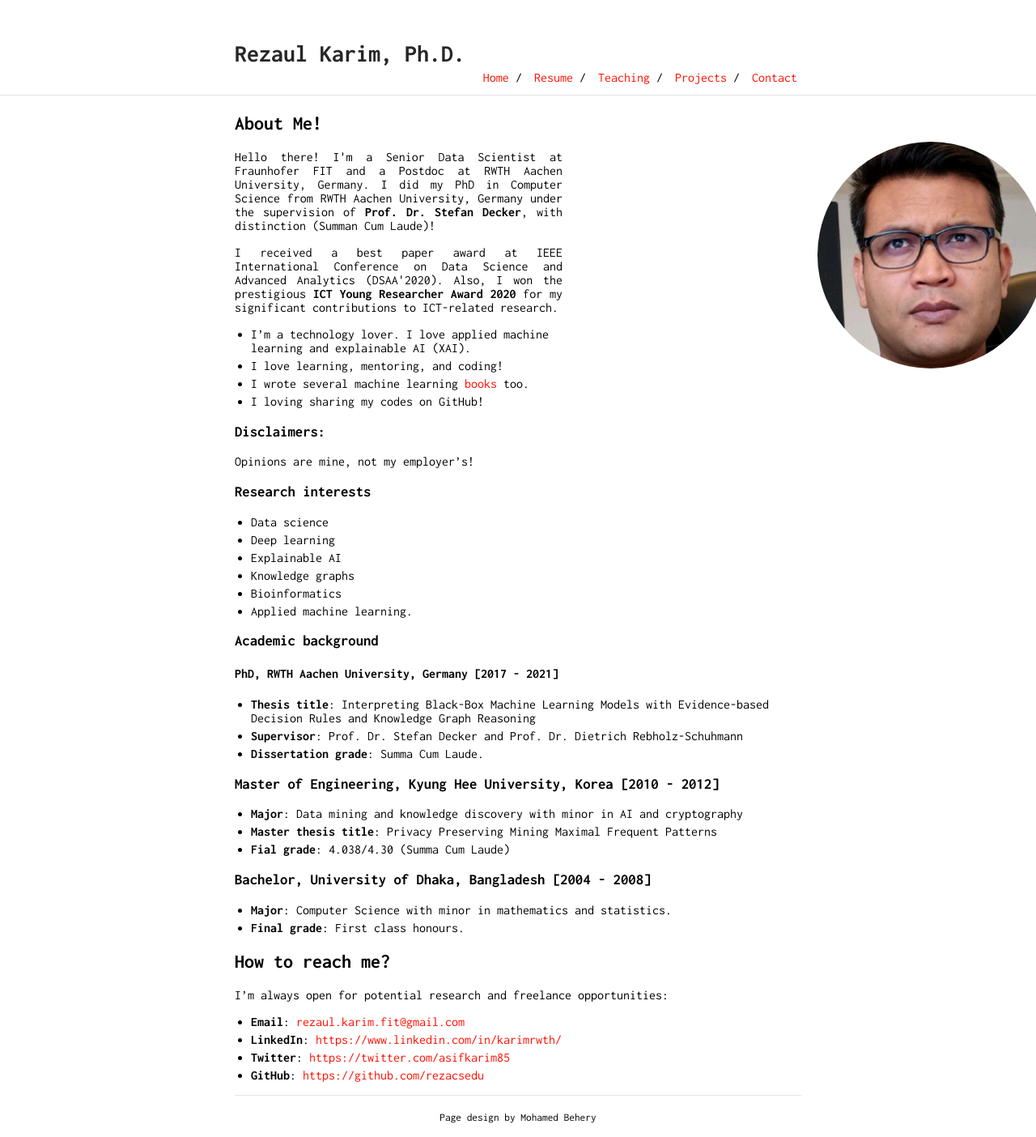
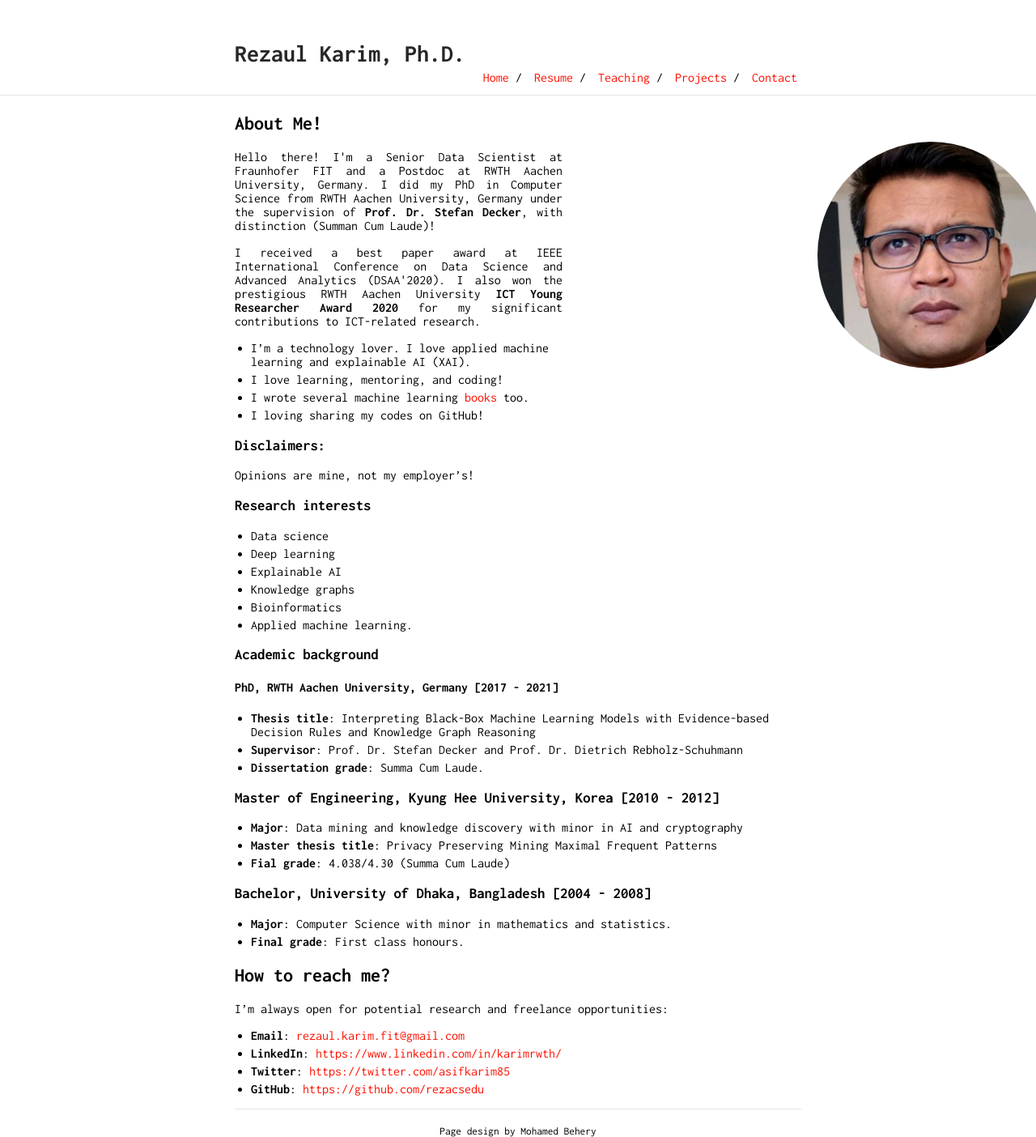
Before and after one commit to rezacsedu/rezacsedu.github.io, a Jekyll site: the page built from index.md, in a window 1280 px wide. Shown: the whole page at 81% size. Built offline with Jekyll 4.4.1, drawn with Linux system fonts in a browser that asks for light colours; our own code applies the rules of GitHub Pages for plain Markdown files.

Commit message:
Update index.md

```diff
--- a/index.md
+++ b/index.md
@@ -4,7 +4,7 @@
 
 <p style='text-align: justify;'> Hello there! I'm a Senior Data Scientist at Fraunhofer FIT and a Postdoc at RWTH Aachen University, Germany. I did my PhD in Computer Science from RWTH Aachen University, Germany under the supervision of <b>Prof. Dr. Stefan Decker</b>, with distinction (Summan Cum Laude)! </p>
 
-<p style='text-align: justify;'>I received a best paper award at IEEE International Conference on Data Science and Advanced Analytics (DSAA'2020). Also, I won the prestigious <b>ICT Young Researcher Award 2020</b> for my significant contributions to ICT-related research. </p>
+<p style='text-align: justify;'>I received a best paper award at IEEE International Conference on Data Science and Advanced Analytics (DSAA'2020). I also won the prestigious RWTH Aachen University <b>ICT Young Researcher Award 2020</b> for my significant contributions to ICT-related research. </p>
 
 - I'm a technology lover. I love applied machine learning and explainable AI (XAI).
 - I love learning, mentoring, and coding!
```
